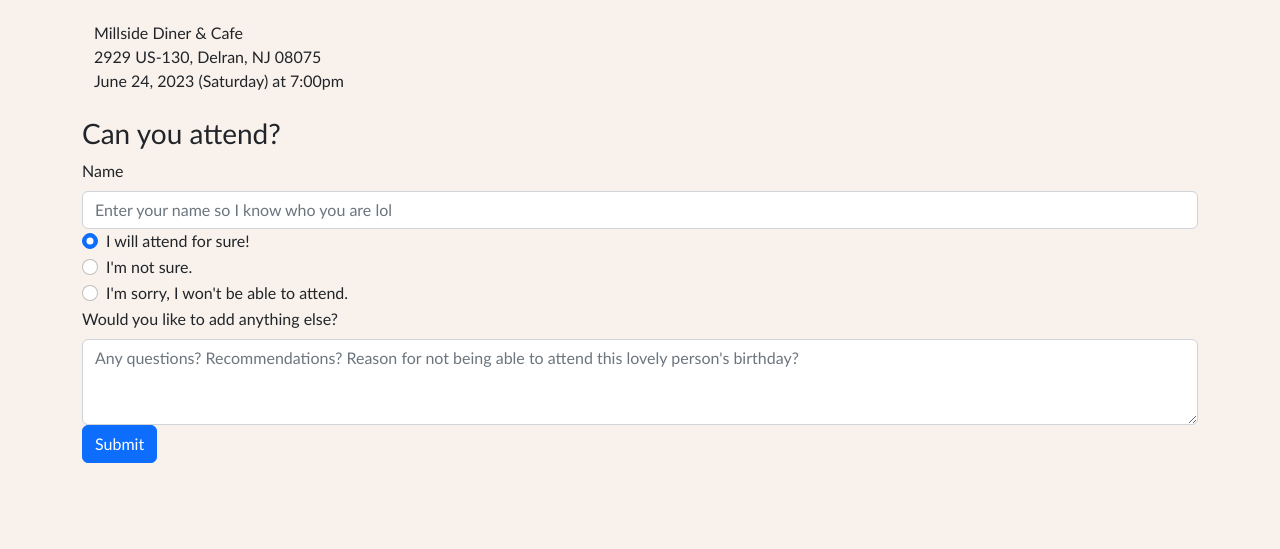
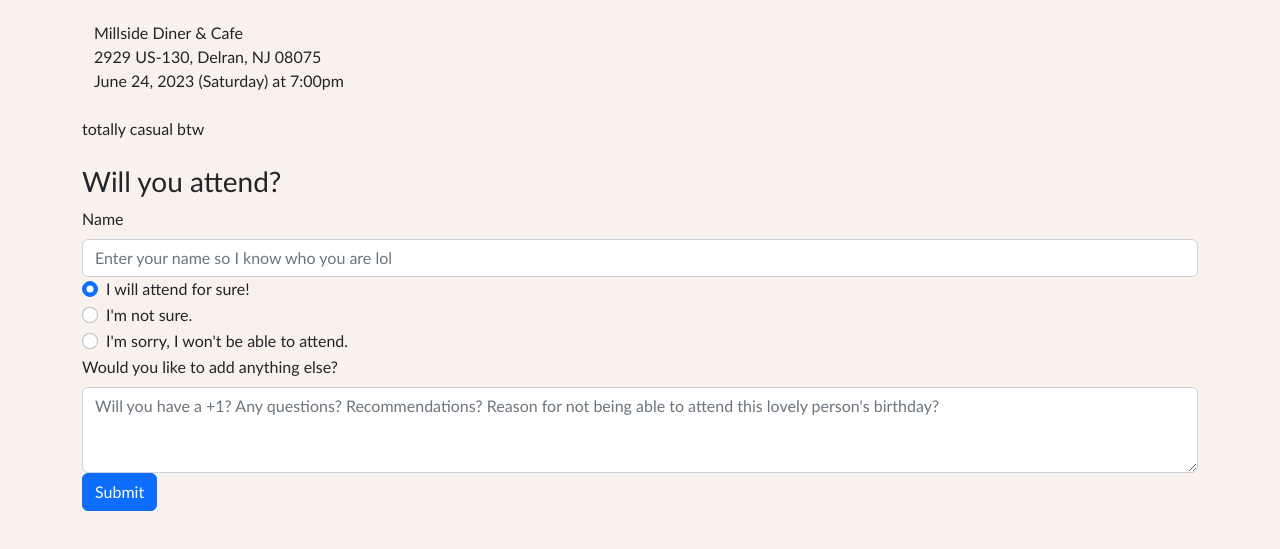
Before and after one commit to azimezn/azime_birthday, a website: page public/index.html in a window 1280 px wide. Shown: the part 183-732 px from the top of the page. Drawn offline with nearby package versions, Linux system fonts and the light colour scheme.

```diff
--- /dev/null
+++ b/public/assets/js/index.js
@@ -0,0 +1 @@
+console.log("hellooooo");
--- a/index.html
+++ b/public/index.html
@@ -59,12 +59,14 @@
     <div class="container-fluid">2929 US-130, Delran, NJ 08075</div>
     <div class="container-fluid">June 24, 2023 (Saturday) at 7:00pm</div>
     <br>
+    <div>totally casual btw</div>
+    <br>
     </div>
 
 
     <!-- FORM -->
     <div class="container">
-        <h3>Can you attend?</h3>
+        <h3>Will you attend?</h3>
 
         <form>
             <!-- name input -->
@@ -96,7 +98,7 @@
             <div>
                 <label for="messageTextarea" class="form-label">Would you like to add anything else?</label>
                 <textarea class="form-control" id="messageTextarea" rows="3"
-                    placeholder="Any questions? Recommendations? Reason for not being able to attend this lovely person's birthday?"></textarea>
+                    placeholder="Will you have a +1? Any questions? Recommendations? Reason for not being able to attend this lovely person's birthday?"></textarea>
             </div>
             <button type="submit" class="btn btn-primary">Submit</button>
 
@@ -104,7 +106,7 @@
     </div>
 
     <script src="https://cdn.jsdelivr.net/npm/bootstrap@5.2.3/dist/js/bootstrap.bundle.min.js"></script>
-    <!-- <script src="./assets/js/script.js"></script> -->
+    <script src="./assets/js/index.js"></script>
 </body>
 
 </html>
```
Also changed, not shown: package.json (added, +23 -0 lines), server.js (added, +13 -0 lines), assets/js/script.js (deleted), public/assets/css/style.css (renamed from assets/css/style.css), public/assets/images/header-cartoon-lavender.jpg (renamed from assets/images/header-cartoon-lavender.jpg), 1 other file.
